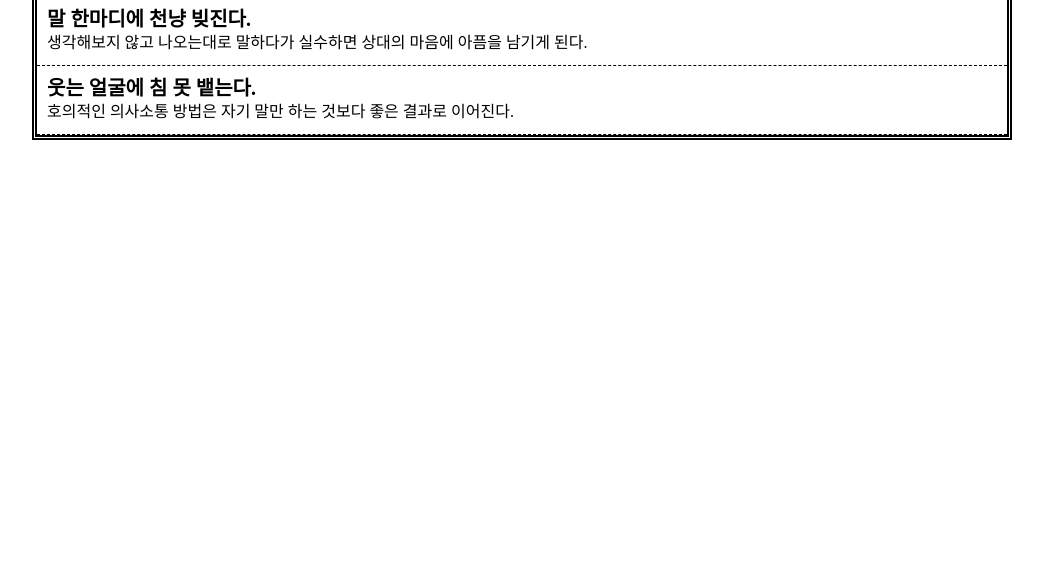
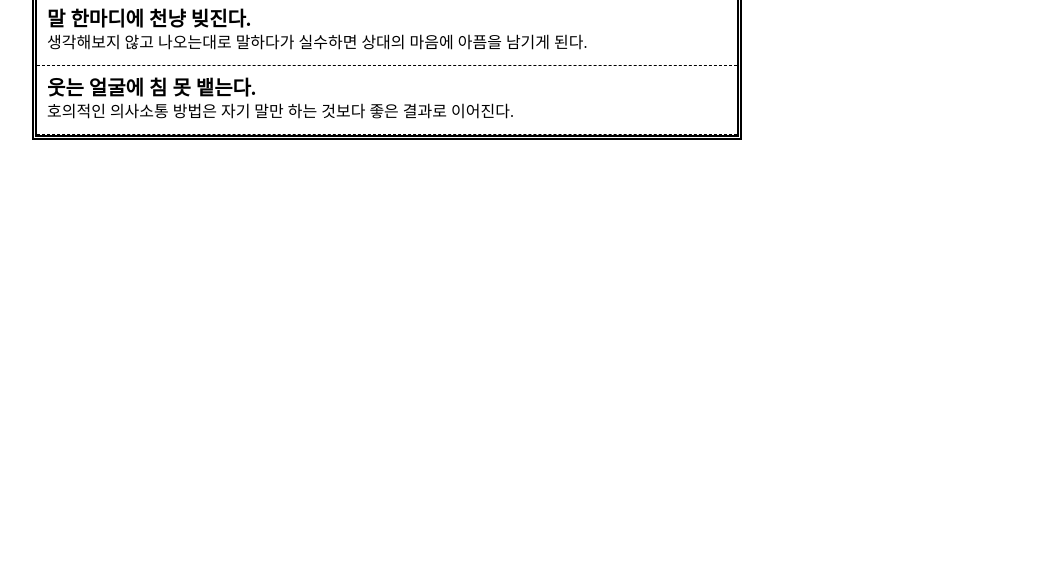
Before and after one commit to growupsb/-, a plain HTML site: page front_project/day05_yg/연습문제.html in a window 1280 px wide. Shown: the part 213-800 px from the top of the page, without its empty margins (118-1161 px from the left). Drawn offline with nearby package versions, Linux system fonts and the light colour scheme.

Commit message:
Add files via upload

```diff
--- a/front_project/day05_yg/연습문제.html
+++ b/front_project/day05_yg/연습문제.html
@@ -11,6 +11,8 @@
     />
     <style>
       body {
+        width: 700px;
+        text-align: ;
         margin: 150px;
         border: 5px double #000;
       }
```
